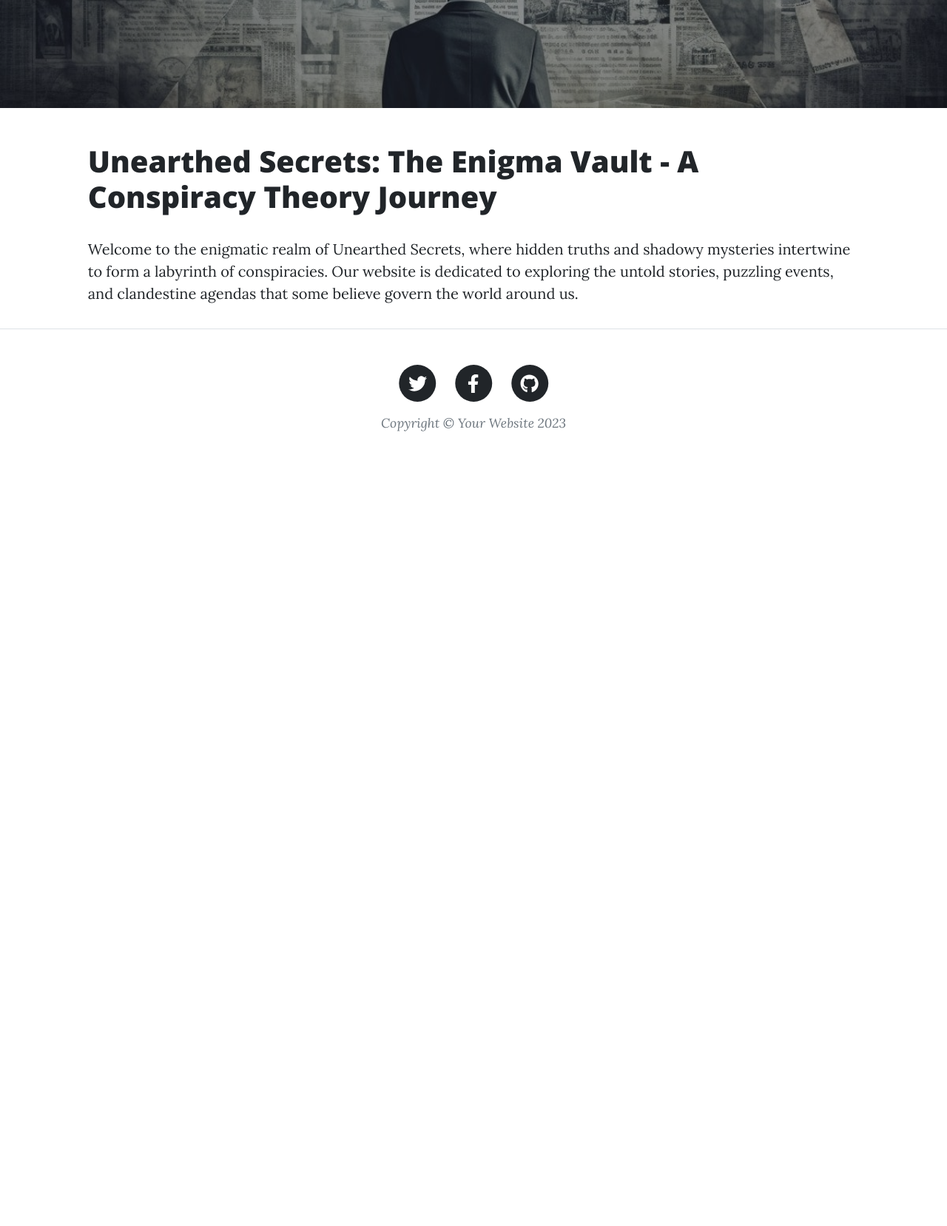
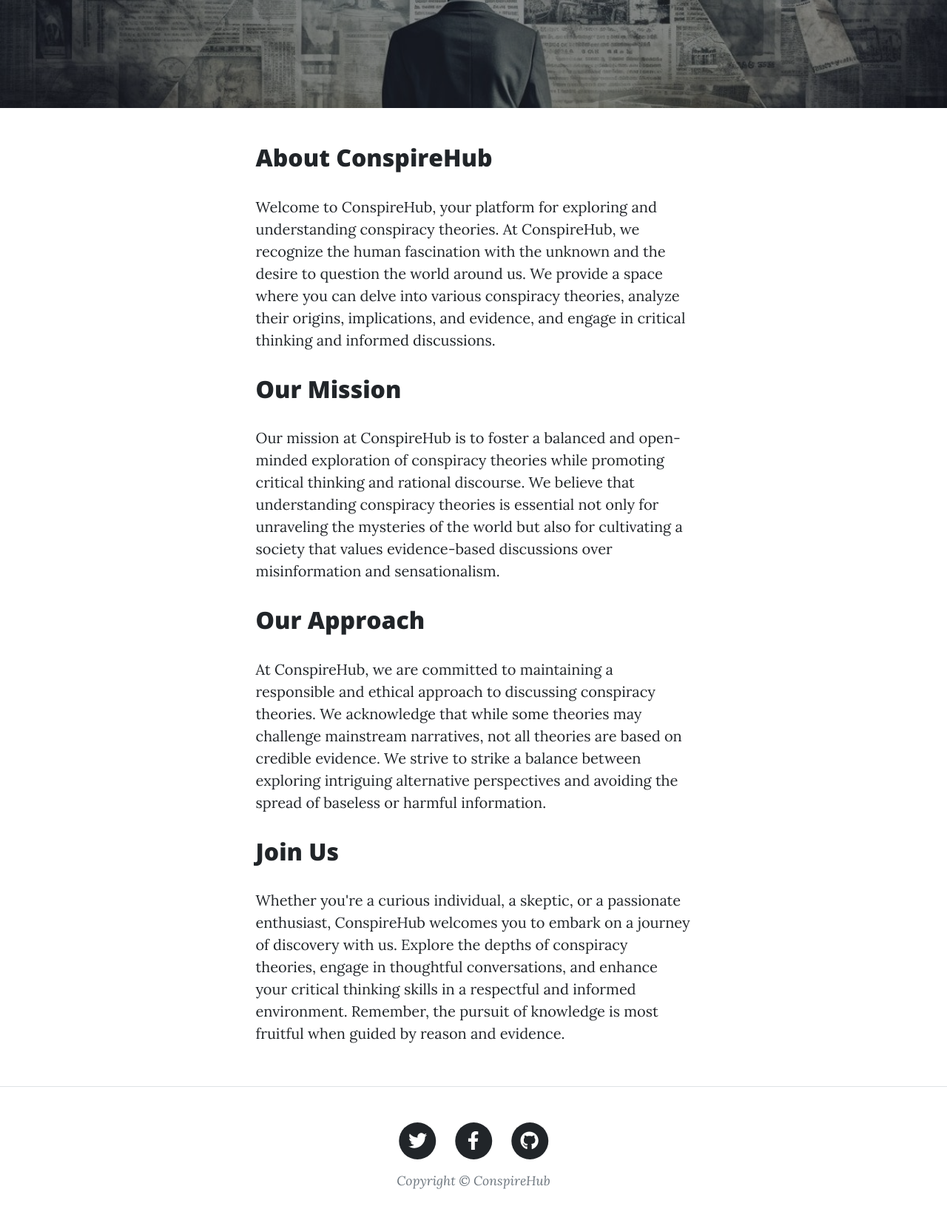
Before and after one commit to marius-george/blog-project, a Flask app: page /info in a window 1280 px wide. Shown: the part 386-2043 px from the top of the page at 74% size. Before the commit the page ends 969 px from the top, so only its background shows below. Run offline with Flask 3, Linux system fonts and the light colour scheme; some libraries are stand-ins or nearby versions.

Commit message:
Fixed article positions in page and fixed navbar-brand url in base.html

```diff
--- a/blogproject/templates/base.html
+++ b/blogproject/templates/base.html
@@ -23,7 +23,7 @@
     <!-- Navigation-->
     <nav class="navbar navbar-expand-lg navbar-light" id="mainNav">
         <div class="container px-4 px-lg-5">
-            <a class="navbar-brand" href="index.html">ConspireHub</a>
+            <a class="navbar-brand" href="{{url_for('core.index')}}">ConspireHub</a>
             <button class="navbar-toggler" type="button" data-bs-toggle="collapse" data-bs-target="#navbarResponsive" aria-controls="navbarResponsive" aria-expanded="false" aria-label="Toggle navigation">
                 Menu
                 <i class="fas fa-bars"></i>
@@ -73,7 +73,7 @@
                 <div class="col-md-10 col-lg-8 col-xl-7">
                     <ul class="list-inline text-center">
                         <li class="list-inline-item">
-                            <a href="#!">
+                            <a href="http://www.twitter.com">
                                 <span class="fa-stack fa-lg">
                                     <i class="fas fa-circle fa-stack-2x"></i>
                                     <i class="fab fa-twitter fa-stack-1x fa-inverse"></i>
@@ -81,7 +81,7 @@
                             </a>
                         </li>
                         <li class="list-inline-item">
-                            <a href="#!">
+                            <a href="https://www.facebook.com">
                                 <span class="fa-stack fa-lg">
                                     <i class="fas fa-circle fa-stack-2x"></i>
                                     <i class="fab fa-facebook-f fa-stack-1x fa-inverse"></i>
@@ -89,7 +89,7 @@
                             </a>
                         </li>
                         <li class="list-inline-item">
-                            <a href="#!">
+                            <a href="https://www.github.com/marius-george">
                                 <span class="fa-stack fa-lg">
                                     <i class="fas fa-circle fa-stack-2x"></i>
                                     <i class="fab fa-github fa-stack-1x fa-inverse"></i>
@@ -97,7 +97,7 @@
                             </a>
                         </li>
                     </ul>
-                    <div class="small text-center text-muted fst-italic">Copyright &copy; Your Website 2023</div>
+                    <div class="small text-center text-muted fst-italic">Copyright &copy; ConspireHub</div>
                 </div>
             </div>
         </div>
--- a/blogproject/templates/info.html
+++ b/blogproject/templates/info.html
@@ -1,11 +1,20 @@
 {% extends "base.html" %}
 {% block content %}
-<div class="container-fluid col-lg-10">
-    <h1>Unearthed Secrets: The Enigma Vault - A Conspiracy Theory Journey</h1>
-    <p>Welcome to the enigmatic realm of Unearthed Secrets, where hidden truths and shadowy mysteries intertwine to form
-        a
-        labyrinth of conspiracies. Our website is dedicated to exploring the untold stories, puzzling events, and
-        clandestine
-        agendas that some believe govern the world around us.</p>
-</div>
+<!-- Main Content-->
+<main class="mb-4">
+    <div class="container px-4 px-lg-5">
+        <div class="row gx-4 gx-lg-5 justify-content-center">
+            <div class="col-md-10 col-lg-8 col-xl-7">
+                <h2>About ConspireHub</h2>
+                <p>Welcome to ConspireHub, your platform for exploring and understanding conspiracy theories. At ConspireHub, we recognize the human fascination with the unknown and the desire to question the world around us. We provide a space where you can delve into various conspiracy theories, analyze their origins, implications, and evidence, and engage in critical thinking and informed discussions.</p>
+                <h2>Our Mission</h2>
+                <p>Our mission at ConspireHub is to foster a balanced and open-minded exploration of conspiracy theories while promoting critical thinking and rational discourse. We believe that understanding conspiracy theories is essential not only for unraveling the mysteries of the world but also for cultivating a society that values evidence-based discussions over misinformation and sensationalism.</p>
+                <h2>Our Approach</h2>
+                <p>At ConspireHub, we are committed to maintaining a responsible and ethical approach to discussing conspiracy theories. We acknowledge that while some theories may challenge mainstream narratives, not all theories are based on credible evidence. We strive to strike a balance between exploring intriguing alternative perspectives and avoiding the spread of baseless or harmful information.</p>
+                <h2>Join Us</h2>
+                <p>Whether you're a curious individual, a skeptic, or a passionate enthusiast, ConspireHub welcomes you to embark on a journey of discovery with us. Explore the depths of conspiracy theories, engage in thoughtful conversations, and enhance your critical thinking skills in a respectful and informed environment. Remember, the pursuit of knowledge is most fruitful when guided by reason and evidence.</p>
+            </div>
+        </div>
+    </div>
+</main>
 {% endblock %}
```
Also changed, not shown: blogproject/templates/index.html (+24 -18 lines), blogproject/data.sqlite.
